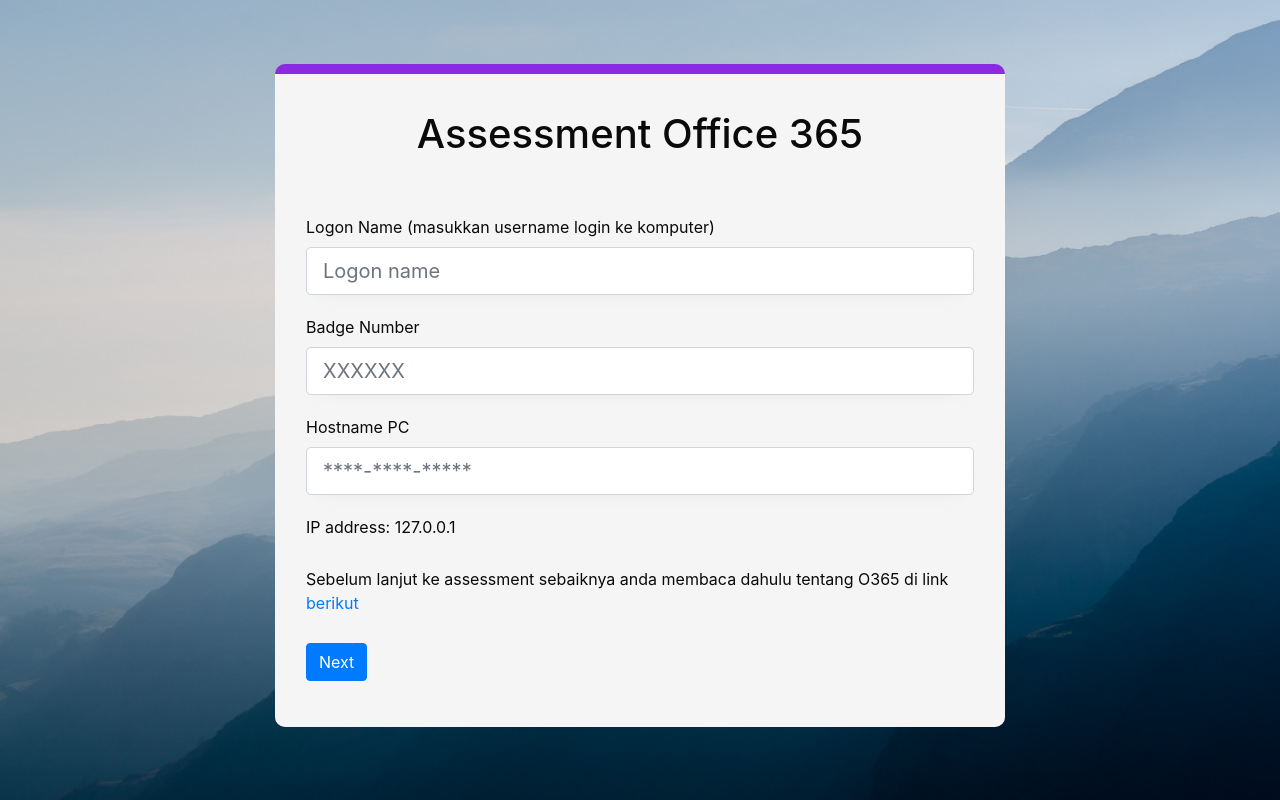
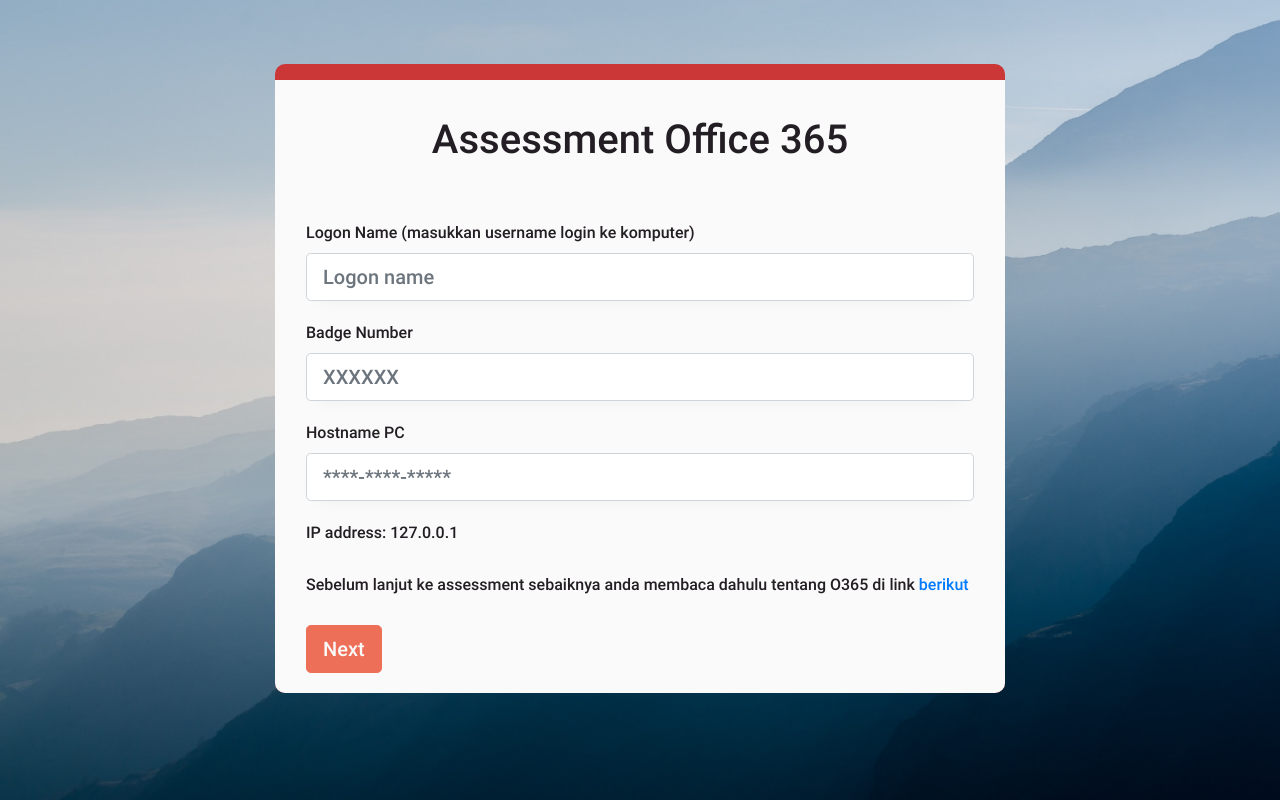
Before and after one commit to 0x212121/Flask-Simple-Web-Form, a Flask app: page / in a window 1280 px wide. Run offline with Flask 2, Linux system fonts and the light colour scheme; some libraries are stand-ins or nearby versions.

Commit message:
Add font and Improve Front End

```diff
--- a/static/style.css
+++ b/static/style.css
@@ -1,3 +1,8 @@
+@font-face {
+    font-family: "Roboto";
+    src: url("/static/fonts/Roboto-Medium.ttf");
+}
+
 .col {
     margin-top: 20px;
     margin-bottom: 20px;
@@ -12,7 +17,7 @@
 } */
 
 html, body {
-    font-size: 16px !important;
+    font-size: 16px;
     color: #fafafa;
     background: url('bg.jpg') no-repeat center center fixed;
     -webkit-background-size: cover;
@@ -20,6 +25,11 @@
    -o-background-size: cover;
    background-size: cover;
    background-position: center;
+}
+
+body {
+    font-family: 'Roboto', sans-serif !important;
+    font-weight: 300;
 }
 
 .custom-select {
@@ -54,20 +64,20 @@
     height: 100%;
     overflow: hidden;
     border-radius: 10px;
-    background-color: blueviolet;
+    background-color: #cb3737;
     position: relative;
 }
 
 .wrapper2 {
     width: 100%;
     height: 100%;
-    overflow: hidden;
+    /* overflow: hidden; */
     border-radius: 0px;
-    background-color: whitesmoke;
-    margin: 10px auto;
+    background-color: #fafafa;
+    margin: 1em auto;
     position: relative;
-    color: #0a0a0a;
-    padding: 1em;
+    color: #231e23;
+    padding: 1em 1em 0 1em;
 }
 
 
@@ -110,8 +120,21 @@
     text-align: center;
     font-size: 1.2rem;
     vertical-align: middle;
+    background-color: #007bff;
 }
 
 .table {
     margin-top: 3rem;
 }
+
+.btn.btn-primary {
+    color: #fafafa;
+    background-color: #ee6f57;
+    border-color: #ee6f57;
+}
+
+.btn.btn-primary:hover {
+    color: #fafafa;
+    background-color: #cb3737;
+    border-color: #cb3737;
+}
--- a/templates/index.html
+++ b/templates/index.html
@@ -54,7 +54,7 @@
                                     <label>Sebelum lanjut ke assessment sebaiknya anda membaca dahulu tentang O365 di link <a href="/about" target="_blank">berikut</a></label>
                                 </div>
                                 <div class="col" >
-                                    <button class="btn btn-primary" type="submit">Next</button>
+                                    <button class="btn btn-primary btn-lg" type="submit">Next</button>
                                 </div>
                             </form>
                         </div>
```
Also changed, not shown: static/fonts/Roboto-Black.ttf (added), static/fonts/Roboto-BlackItalic.ttf (added), static/fonts/Roboto-Bold.ttf (added), static/fonts/Roboto-BoldItalic.ttf (added), static/fonts/Roboto-Italic.ttf (added), static/fonts/Roboto-Light.ttf (added), static/fonts/Roboto-LightItalic.ttf (added), static/fonts/Roboto-Medium.ttf (added), static/fonts/Roboto-MediumItalic.ttf (added), static/fonts/Roboto-Regular.ttf (added), static/fonts/Roboto-Thin.ttf (added), static/fonts/Roboto-ThinItalic.ttf (added).
